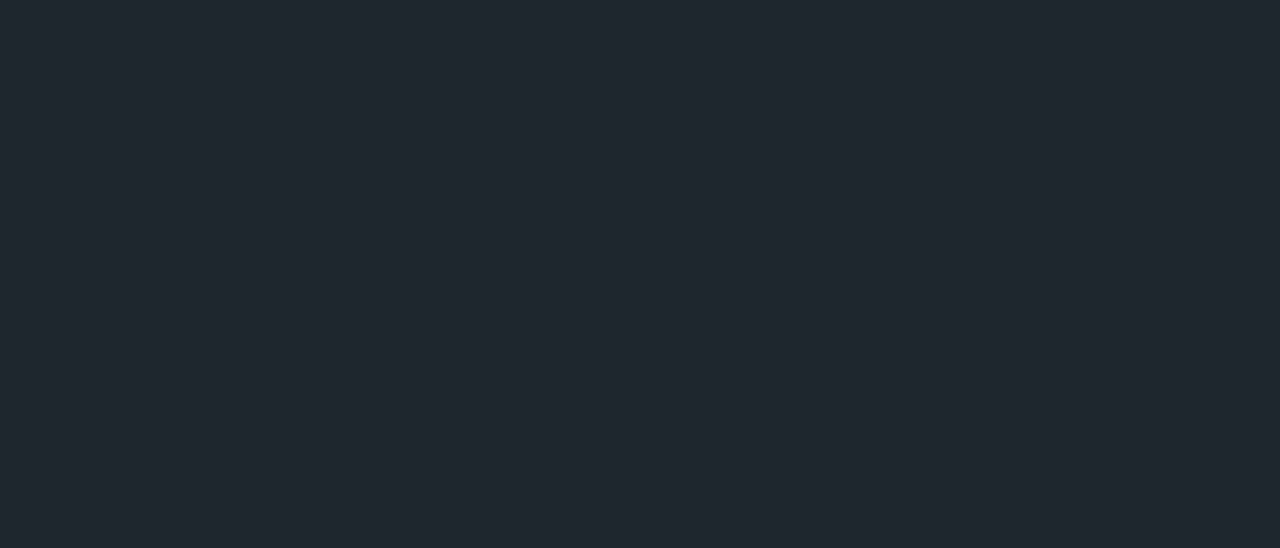
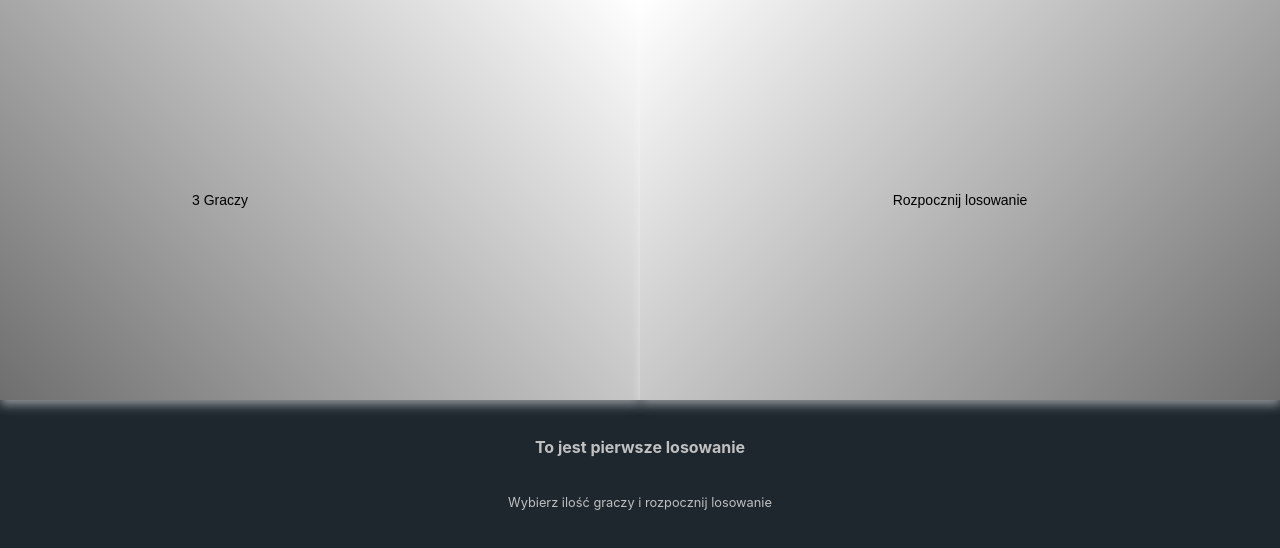
Before and after one commit to Adashevski/TI-app, a React (Create React App) app: page /TI-app/test in a window 1280 px wide. Before the commit this address had no page. Shown: the top 548 px of the page. Built offline with nearby package versions, Linux system fonts and the light colour scheme.

Commit message:
added test page

```diff
--- a/src/App.css
+++ b/src/App.css
@@ -1,4 +1,30 @@
-/* Istniejące style */
+.testgameHeader {
+  font-size: 1em;
+}
+.testselectContainer {
+  display: flex;
+  justify-content: center;
+}
+.testselect {
+  appearance: none;
+  border: none;
+  background-image: linear-gradient(45deg, rgb(110, 110, 110), white);
+  padding-left: 15vw;
+  font-size: 14px;
+  width: 50vw;
+  height: 50vh;
+  box-shadow: 0px 5px 10px rgba(255, 255, 255, 0.5);
+}
+.teststartBtn {
+  border: none;
+  background-image: linear-gradient(315deg, rgb(110, 110, 110), white);
+  font-size: 14px;
+  width: 50vw;
+  height: 50vh;
+  box-shadow: 1px 5px 10px rgba(255, 255, 255, 0.5);
+}
+
+/* */
 body {
   background-color: #1e272e;
   color: silver;
@@ -7,7 +33,6 @@ body {
 
 .App {
   text-align: center;
-  padding: 5% 10%;
   max-width: 100%;
   margin: auto;
 }
@@ -19,6 +44,7 @@ body {
 .gameHeader {
   font-size: 1em;
 }
+
 .gameTitle {
   border-bottom: 3px groove silver;
   border-radius: 15px;
@@ -33,6 +59,7 @@ body {
   display: flex;
   justify-content: center;
 }
+
 .select {
   padding: 6px 12px;
   font-size: 14px;
@@ -51,6 +78,7 @@ body {
   box-shadow: 0 2px 4px rgba(255, 255, 255, 0.5);
   border-radius: 15px;
 }
+
 .backBtn {
   padding: 6px 12px;
   font-size: 10px;
@@ -73,6 +101,9 @@ body {
 }
 .firstGame {
   font-size: 1em;
+}
+.firstGame__text {
+  font-size: 0.8em;
 }
 
 ul {
--- a/src/App.jsx
+++ b/src/App.jsx
@@ -6,7 +6,7 @@ import { Results } from "./components/Results.jsx";
 import { clearLocalStorage } from "./utils/clearLocalStorage.js";
 import "./App.css";
 import { PreviousResults } from "./components/PreviousResults.jsx";
-
+import { TestPage } from "./components/TestPage.jsx";
 export function App() {
   // Ustawienie isGameTrue na false przy odświeżeniu strony
   const [isGameTrue, setIsGameTrue] = useState(() => {
@@ -47,6 +47,7 @@ export function App() {
         <div className="App">
           <Routes>
             <Route path="/TI-app" element={<Game />} />
+            <Route path="/TI-app/test" element={<TestPage />} />
             <Route path="/results" element={<Results />} />
             <Route path="/prevResults" element={<PreviousResults />} />
           </Routes>
--- /dev/null
+++ b/src/components/TestPage.jsx
@@ -0,0 +1,77 @@
+import React, { useContext } from "react";
+import { useNavigate, Link } from "react-router-dom";
+import { PlayersContext } from "../Context/PlayersContext.jsx";
+import { startGame } from "../utils/startGame.js";
+import { newDate } from "../utils/newDate.js";
+
+export function TestPage() {
+  const navigate = useNavigate();
+  const {
+    playersCount,
+    setPlayersCount,
+    setResult,
+    runCount,
+    setRunCount,
+    setIsGameTrue,
+    setLastRunTimestamp,
+    setLastGameResults,
+  } = useContext(PlayersContext);
+
+  //zmiana stanu
+  const onPlayersCountChange = (e) => {
+    const newPlayersCount = e.target.value;
+    setPlayersCount(newPlayersCount);
+  };
+  const onClickStartGame = () => {
+    const newResult = startGame(playersCount);
+    setResult(newResult);
+    setLastGameResults(newResult);
+    const updatedRunCount = runCount + 1;
+    setRunCount(updatedRunCount);
+    const updatedIsGameTrue = true;
+    setIsGameTrue(updatedIsGameTrue);
+    const updatedLastRunTimestamp = newDate();
+    setLastRunTimestamp(updatedLastRunTimestamp);
+    navigate("/results");
+  };
+
+  //render
+  return (
+    <div className="testgameHeader">
+      <div className="testselectContainer">
+        <select
+          className="testselect"
+          id="playersCount"
+          onChange={onPlayersCountChange}
+          value={playersCount}
+        >
+          <option value="3">3 Graczy</option>
+          <option value="4">4 Graczy</option>
+          <option value="5">5 Graczy</option>
+          <option value="6">6 Graczy</option>
+        </select>
+        <button className="teststartBtn" onClick={onClickStartGame}>
+          Rozpocznij losowanie
+        </button>
+      </div>
+
+      {runCount === 0 && (
+        <div className="testTitle">
+          <h6 className="firstGame">To jest pierwsze losowanie</h6>
+          <p className="firstGame__text">
+            Wybierz ilość graczy i rozpocznij losowanie
+          </p>
+        </div>
+      )}
+      {runCount > 0 && (
+        <div>
+          {" "}
+          <h6 className="prevResultsTitle">Losowanie niedawno się odbyło</h6>
+          <Link to="/prevResults">
+            <button className="prevResultsBtn">Sprawdź wyniki</button>
+          </Link>
+        </div>
+      )}
+    </div>
+  );
+}
```
